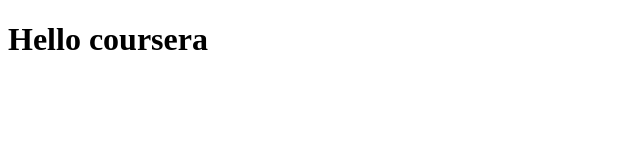
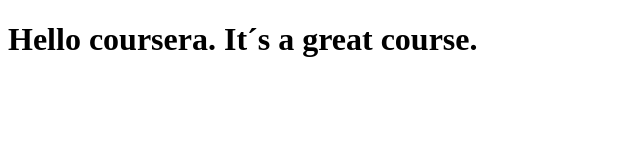
Before and after one commit to Adruschka/coursera-test, a plain HTML site: page site/index.html in a window 1280 px wide. Shown: the whole page, without its empty margins (0-640 px from the left). Drawn offline with Linux system fonts and the light colour scheme.

Commit message:
Small addition to our webpage

```diff
--- a/site/index.html
+++ b/site/index.html
@@ -4,6 +4,6 @@
 <title>Hello Coursera!</title>
 </head>
 <body>
-<h1>Hello coursera</h1>
+<h1>Hello coursera. It´s a great course.</h1>
 </body>
 </html>
```
